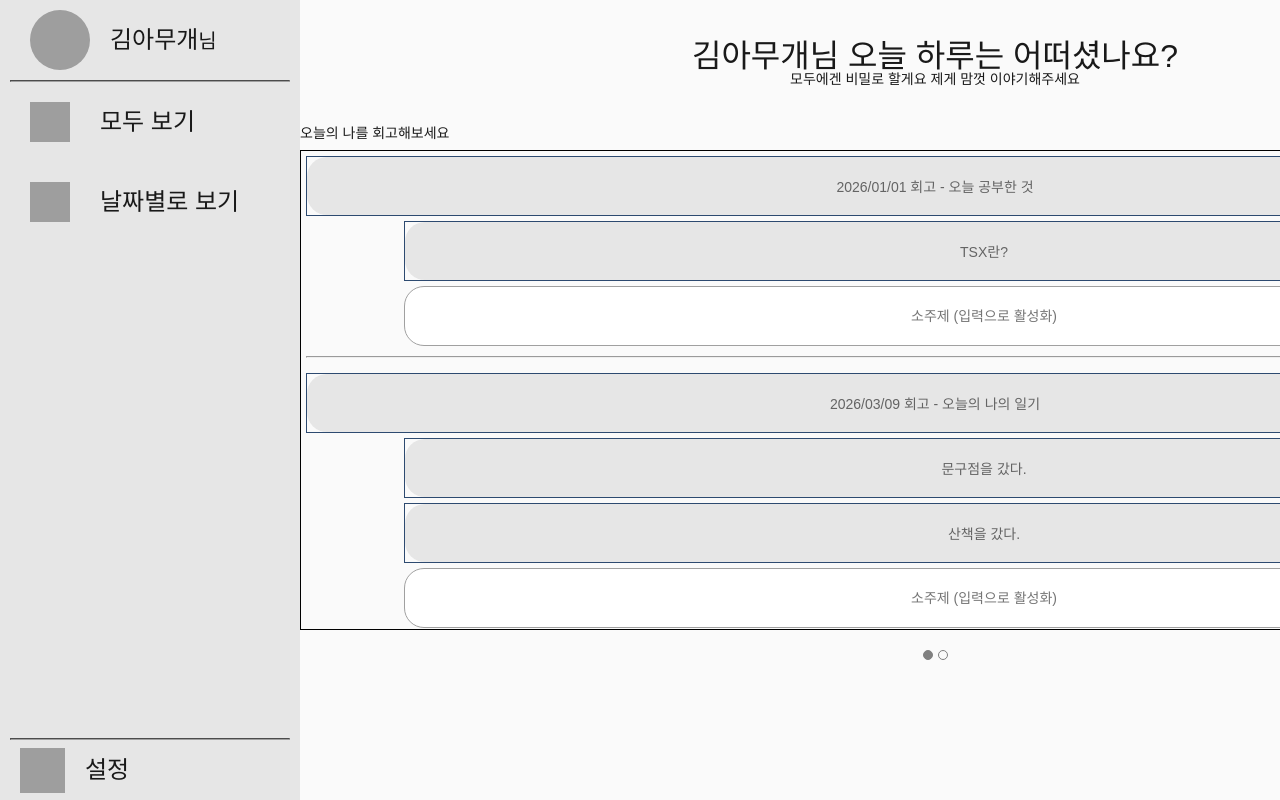
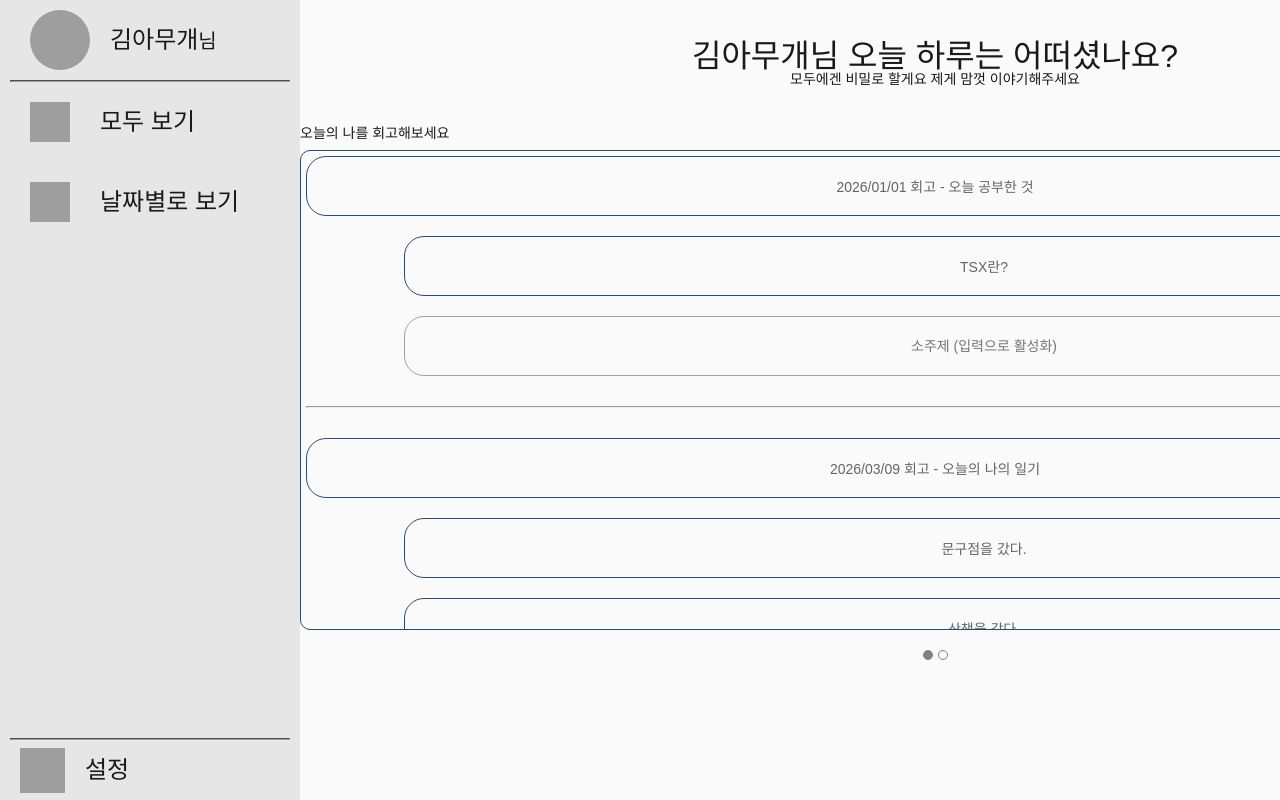
Before and after one commit to Jindo-Dog/RecoveryFrontEnd, a React (Vite) app: page /memoir/write in a window 1280 px wide. Shown: the top 800 px of the page. Built offline with nearby package versions, Linux system fonts and the light colour scheme; grey boxes are pictures that could not be loaded.

Commit message:
#49 Feat CSS 구조 변경 및 UI 수정

```diff
--- a/src/component/memoir/write/editMainMemoirTitle.scss
+++ b/src/component/memoir/write/editMainMemoirTitle.scss
@@ -1,14 +1,24 @@
+@use "/src/styles/styles" as *;
 @use "/src/styles/function" as *;
 
 .main-edit-container {
     width: 100%;
+
+    .edit-text {
+        width: 100%;
+        height: rem(60px);
+        text-align: center;
+        background-color: transparent;
+    }
 }
 
-.edit-text {
-    border: none;
-    width: 100%;
-    height: rem(60px);
-    text-align: center;
+.sub-edit-container {
+    .edit-text {
+        width: 100%;
+        height: rem(60px);
+        text-align: center;
+        background-color: transparent;
+    }
 }
 
 input:focus::placeholder {
--- a/src/component/memoir/write/editMemoirTitleInput.tsx
+++ b/src/component/memoir/write/editMemoirTitleInput.tsx
@@ -7,12 +7,7 @@ type EditMemoirTitleInputProps = {
     showDivider?: boolean;
 };
 
-const EditMemoirTitleInput = ({
-    placeholder,
-    onSubmit,
-    wrapperClassName,
-    showDivider = false,
-}: EditMemoirTitleInputProps) => {
+const EditMemoirTitleInput = ({ placeholder, onSubmit, wrapperClassName }: EditMemoirTitleInputProps) => {
     const handleEnterEvent = (e: React.KeyboardEvent<HTMLInputElement>) => {
         if (e.key !== "Enter") {
             return;
@@ -29,14 +24,7 @@ const EditMemoirTitleInput = ({
 
     return (
         <div className={wrapperClassName}>
-            {showDivider && <hr />}
-            <input
-                type="text"
-                className="edit-text"
-                placeholder={placeholder}
-                onKeyDown={handleEnterEvent}
-                required
-            />
+            <input type="text" className="edit-text" placeholder={placeholder} onKeyDown={handleEnterEvent} required />
         </div>
     );
 };
--- a/src/component/memoir/write/editSubMemoirTitle.tsx
+++ b/src/component/memoir/write/editSubMemoirTitle.tsx
@@ -13,6 +13,7 @@ const EditSubTitle = (props: EditSubTitleProps) => {
         <EditMemoirTitleInput
             placeholder="소주제 (입력으로 활성화)"
             onSubmit={(title) => addTitle({ kind: "SUB", title, parentMainTitleId: mainTitleId })}
+            wrapperClassName={"sub-edit-container"}
         />
     );
 };
--- a/src/component/memoir/write/mainMemoirTitle.tsx
+++ b/src/component/memoir/write/mainMemoirTitle.tsx
@@ -1,15 +1,14 @@
-import "./mainMemoirTitle.scss";
+import "./memoirTitle.scss";
 import MemoirTitleItem from "./memoirTitleItem";
 import EditSubTitle from "./editSubMemoirTitle";
 import { useMainTitleItemStore } from "../common/useMainTitleItemStore";
 
 const MainMemoirTitle = (props: { mainTitleId: string; idx: number; editable: boolean }) => {
-    const { mainTitleId, idx, editable } = props;
+    const { mainTitleId, editable } = props;
     const subTitleIds = useMainTitleItemStore((state) => state.mainTitlesById[mainTitleId]?.subTitleIds ?? []);
 
     return (
         <div className={"title-container"}>
-            {idx > 0 && <hr />}
             <MemoirTitleItem kind="MAIN" id={mainTitleId} editable={editable} />
             <div className={"sub-title-container"}>
                 {subTitleIds.map((subTitleId) => {
--- a/src/component/memoir/write/mainMemoirTitle.scss
+++ b/src/component/memoir/write/memoirTitle.scss
@@ -5,7 +5,7 @@
     display: flex;
     flex-direction: column;
     width: 100%;
-    gap: rem(5px);
+    gap: rem(20px);
 
     .main-title-container {
         position: relative;
@@ -14,13 +14,13 @@
         justify-content: center;
         height: rem(60px);
         text-align: center;
-        border: $border;
 
         .main-title-content {
-            border: none;
             width: 100%;
             height: 100%;
             text-align: center;
+            border: $border;
+            background-color: transparent;
         }
 
         img {
@@ -40,6 +40,33 @@
         display: flex;
         flex-direction: column;
         margin-left: rem(98px);
-        gap: rem(5px);
+        gap: rem(20px);
+
+        .sub-title {
+            @include flex-center;
+            flex-direction: row;
+            height: rem(60px);
+            position: relative;
+
+            .sub-title-content {
+                border: $border;
+                width: 100%;
+                height: 100%;
+                text-align: center;
+                background-color: transparent !important;
+            }
+
+            img {
+                width: rem(30px);
+                height: rem(30px);
+            }
+
+            .btn-container {
+                position: absolute;
+                display: flex;
+                right: rem(10px);
+                gap: rem(5px);
+            }
+        }
     }
 }
--- a/src/component/memoir/write/memoirTitleList.scss
+++ b/src/component/memoir/write/memoirTitleList.scss
@@ -7,13 +7,15 @@
     width: 100%;
     height: 100%;
     text-align: left;
-    border: rem(1px) solid black;
+    border: $border;
+    border-radius: rem(10px);
     padding: rem(5px);
     overflow-y: auto;
     min-height: 0;
+    gap: rem(30px);
 
     hr {
-        margin: rem(10px) 0;
+        margin: 0;
     }
 
     .edit-text {
--- a/src/component/memoir/write/memoirTitleList.tsx
+++ b/src/component/memoir/write/memoirTitleList.tsx
@@ -2,16 +2,25 @@ import "./memoirTitleList.scss";
 import MainMemoirTitle from "./mainMemoirTitle.tsx";
 import EditMainMemoirTitle from "./editMainMemoirTitle.tsx";
 import { useMainTitleItemStore } from "../common/useMainTitleItemStore.ts";
+import React from "react";
 
 const MemoirTitleList = ({ editable, width }: { editable: boolean; width: string }) => {
     const mainTitleIds = useMainTitleItemStore((state) => state.mainTitleIds);
 
     return (
         <div style={{ width: width }} className="memoir-container">
-            {mainTitleIds.map((mainTitleId, idx) => {
-                return <MainMemoirTitle key={mainTitleId} mainTitleId={mainTitleId} idx={idx} editable={editable} />;
-            })}
-            {editable && <EditMainMemoirTitle />}
+            {mainTitleIds.map((mainTitleId, idx) => (
+                <React.Fragment key={mainTitleId}>
+                    <MainMemoirTitle key={mainTitleId} mainTitleId={mainTitleId} idx={idx} editable={editable} />
+                    {idx < mainTitleIds.length - 1 && <hr />}
+                </React.Fragment>
+            ))}
+            {editable && (
+                <>
+                    <hr />
+                    <EditMainMemoirTitle />
+                </>
+            )}
         </div>
     );
 };
--- a/src/component/memoir/write/subMemoirTitle.scss
+++ /dev/null
@@ -1,29 +0,0 @@
-@use "/src/styles/styles" as *;
-@use "/src/styles/function" as *;
-
-.sub-title {
-    @include flex-center;
-    flex-direction: row;
-    border: $border;
-    height: rem(60px);
-    position: relative;
-
-    .sub-title-content {
-        border: none;
-        width: 100%;
-        height: 100%;
-        text-align: center;
-    }
-
-    img {
-        width: rem(30px);
-        height: rem(30px);
-    }
-
-    .btn-container {
-        position: absolute;
-        display: flex;
-        right: rem(10px);
-        gap: rem(5px);
-    }
-}
```
Also changed, not shown: src/component/memoir/write/memoirTitleItem.tsx (+4 -3 lines).
